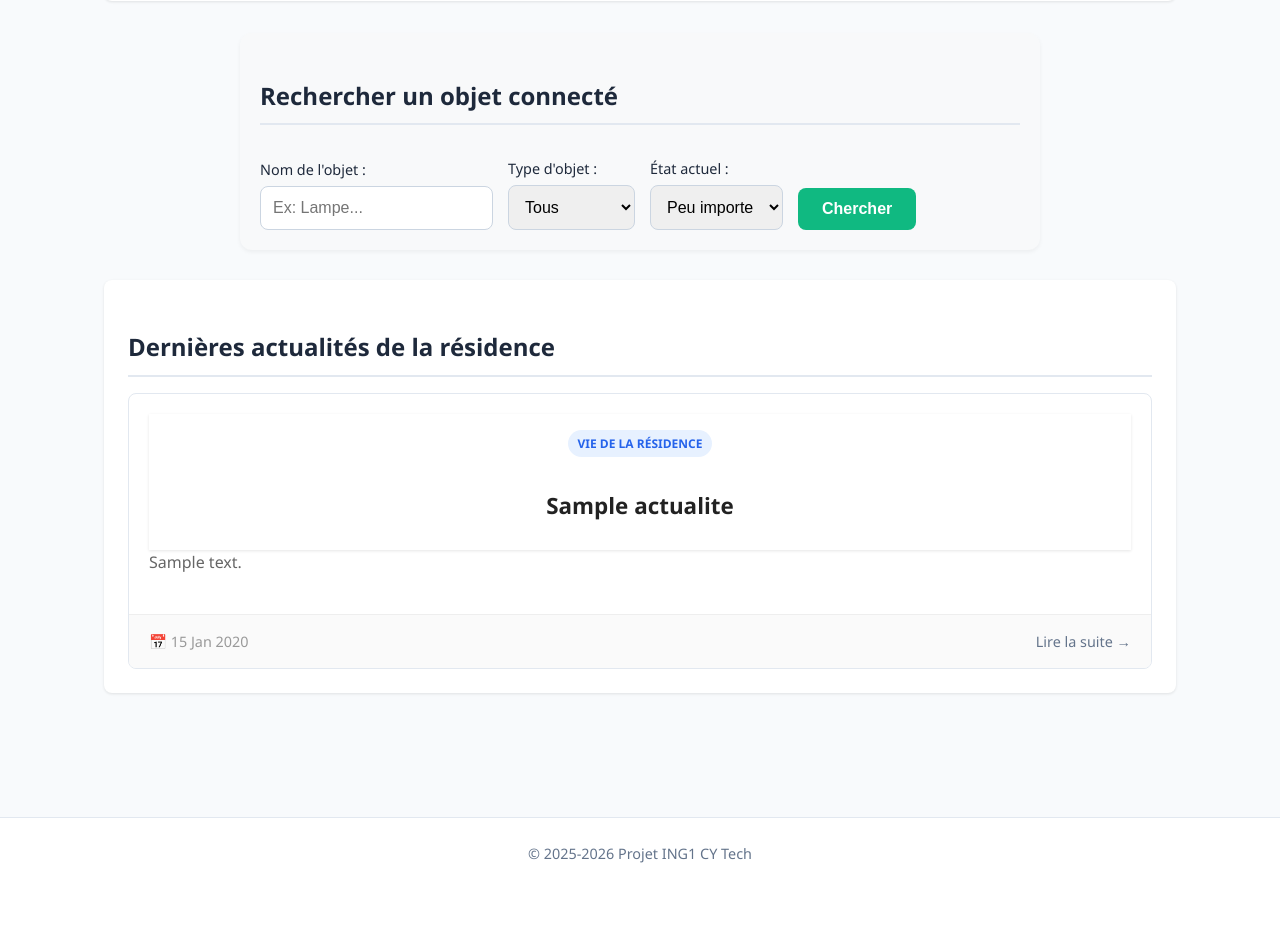
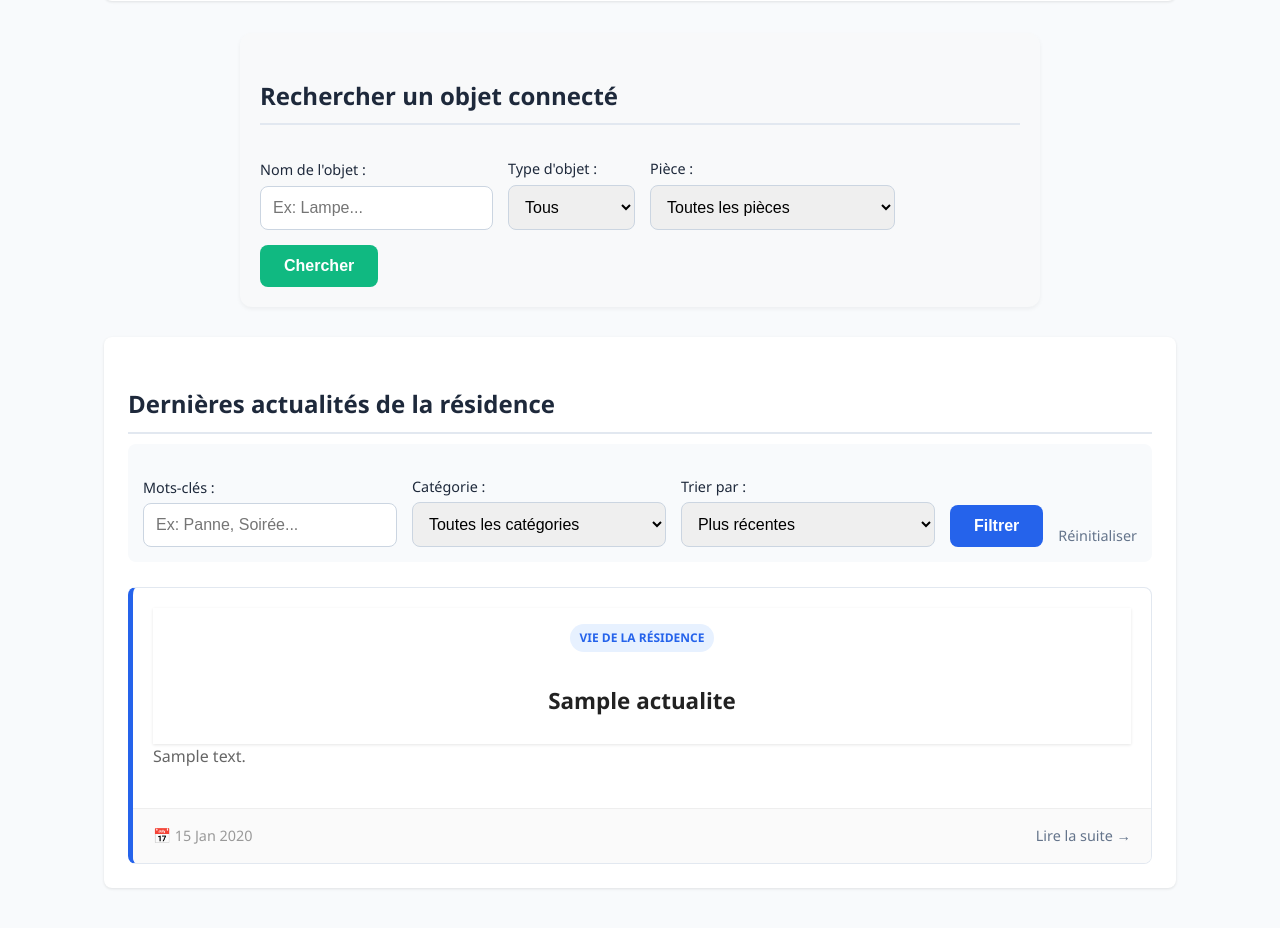
Before and after one commit to Mohamine2/Smart-Uni, a Django app: page / in a window 1280 px wide. Shown: the part 321-1249 px from the top of the page. Before the commit the page ends 1184 px from the top, so only its background shows below. Run offline with Django 5.2, Linux system fonts and the light colour scheme; tables that the repository leaves empty hold one stand-in row (values such as "Sample post").

Commit message:
Réimplémentation de la recherche d'actualités

```diff
--- a/residence_connectee/views.py
+++ b/residence_connectee/views.py
@@ -10,27 +10,50 @@ from decimal import Decimal
 
 # --- 1. MODULE ACCUEIL & ACTUALITÉS ---
 
+from django.shortcuts import render
+from django.db.models import Q
+from decimal import Decimal
+from .models import Actualite, Piece, ObjetConnecte
+
 def home_view(request):
+    # 1. Récupération des paramètres envoyés par le formulaire HTML
+    categorie = request.GET.get('categorie', '')
+    q_actu = request.GET.get('q_actu', '')
+    cat_filtre = request.GET.get('categorie', '')
+    ordre = request.GET.get('ordre', '-date_publication')
+
+    # 2. Initialisation de la requête de base (toutes les actualités)
     actus = Actualite.objects.all()
 
-    cat_filtre = request.GET.get('categorie')
+    # 3. Application des filtres de recherche
+    if q_actu:
+        # On filtre les actus
+        actus = actus.filter(Q(titre__icontains=q_actu) | Q(contenu__icontains=q_actu))
+
     if cat_filtre:
         actus = actus.filter(categorie=cat_filtre)
 
-    ordre = request.GET.get('ordre', 'desc')
-    if ordre == 'asc':
-        actus = actus.order_by('date_publication')
+    # 4. Application du tri
+    if ordre in ['date_publication', '-date_publication']:
+        actus = actus.order_by(ordre)
     else:
         actus = actus.order_by('-date_publication')
+
+    # --- GAMIFICATION ---
+    # On récompense l'étudiant s'il fait une recherche (q_actu ou categorie)
+    if request.user.is_authenticated and (q_actu or cat_filtre):
+        request.user.points_consultation += Decimal('0.50')
+        request.user.save()
 
     context = {
         'actus': actus,
         'categories': Actualite.CHOIX_CATEGORIE,
-        'selected_cat': cat_filtre,
+        'selected_cat': categorie,
         'selected_ordre': ordre,
         'pieces': Piece.objects.all(),
         'type_choices': ObjetConnecte.TYPE_CHOICES,
     }
+
     return render(request, 'index.html', context)
 
 def detail_actualite(request, pk):
--- a/templates/index.html
+++ b/templates/index.html
@@ -3,6 +3,7 @@
 <html lang="fr">
 <head>
     <meta charset="UTF-8">
+    <meta name="viewport" content="width=device-width, initial-scale=1.0">
     <link rel="stylesheet" href="{% static 'style.css' %}">
     <title>Accueil - Smart-Uni</title>
 </head>
@@ -13,6 +14,8 @@
             <ul>
                 <li><a href="{% url 'home' %}">Accueil</a></li>
                 {% if user.is_authenticated %}
+                    <li><a href="{% url 'reservation_salle' %}">Réserver une salle</a></li>
+                    <li><a href="{% url 'liste_etudiants' %}">Annuaire</a></li>
                     <li><a href="{% url 'dashboard' %}" style="font-weight: bold; color: var(--primary-color);">Mon Tableau de Bord ({{ user.username }})</a></li>
                     <li><a href="{% url 'logout' %}">Déconnexion</a></li>
                 {% else %}
@@ -34,34 +37,67 @@
             <form method="GET" action="{% url 'recherche_objets' %}" class="filter-form">
                 <div>
                     <label for="filtre-nom">Nom de l'objet :</label>
-                    <input type="text" id="filtre-nom" name="q" placeholder="Ex: Lampe..." value="{{ mot_cle }}">
+                    <input type="text" id="filtre-nom" name="q" placeholder="Ex: Lampe..." value="{{ request.GET.q }}">
                 </div>
+
                 <div>
                     <label for="filtre-type">Type d'objet :</label>
                     <select id="filtre-type" name="type_objet">
                         <option value="">Tous</option>
                         {% for value, label in type_choices %}
-                            <option value="{{ value }}" {% if value == type_objet_selectionne %}selected{% endif %}>{{ label }}</option>
+                            <option value="{{ value }}" {% if value == request.GET.type_objet %}selected{% endif %}>{{ label }}</option>
                         {% endfor %}
                     </select>
                 </div>
+
                 <div>
-                    <label for="filtre-etat">État actuel :</label>
-                    <select id="filtre-etat" name="etat">
-                        <option value="">Peu importe</option>
-                        <option value="actif" {% if etat_selectionne == "actif" %}selected{% endif %}>Actif</option>
-                        <option value="inactif" {% if etat_selectionne == "inactif" %}selected{% endif %}>Inactif</option>
+                    <label for="filtre-piece">Pièce :</label>
+                    <select id="filtre-piece" name="piece">
+                        <option value="">Toutes les pièces</option>
+                        {% for p in pieces %}
+                            <option value="{{ p.id }}" {% if p.id|stringformat:"s" == request.GET.piece %}selected{% endif %}>{{ p.nom }} (Logement {{ p.logement.numero_logement }})</option>
+                        {% endfor %}
                     </select>
                 </div>
+
                 <button type="submit" class="btn btn-success">Chercher</button>
             </form>
         </section>
 
         <section id="actualites">
-            <h2>Dernières actualités de la résidence</h2>
+            <h2 style="margin-bottom: 10px;">Dernières actualités de la résidence</h2>
+
+            <form method="GET" action="{% url 'home' %}#actualites" class="filter-form" style="margin-bottom: 25px; padding: 15px; background-color: #f8fafc; border-radius: 8px;">
+                <div style="flex: 1; min-width: 150px;">
+                    <label for="q_actu">Mots-clés :</label>
+                    <input type="text" name="q_actu" id="q_actu" placeholder="Ex: Panne, Soirée..." value="{{ request.GET.q_actu }}">
+                </div>
+
+                <div style="flex: 1; min-width: 150px;">
+                    <label for="categorie">Catégorie :</label>
+                    <select name="categorie" id="categorie">
+                        <option value="">Toutes les catégories</option>
+                        {% for value, label in categories %}
+                            <option value="{{ value }}" {% if value == selected_cat %}selected{% endif %}>{{ label }}</option>
+                        {% endfor %}
+                    </select>
+                </div>
+
+                <div style="flex: 1; min-width: 150px;">
+                    <label for="ordre">Trier par :</label>
+                    <select name="ordre" id="ordre">
+                        <option value="-date_publication" {% if selected_ordre == '-date_publication' %}selected{% endif %}>Plus récentes</option>
+                        <option value="date_publication" {% if selected_ordre == 'date_publication' %}selected{% endif %}>Plus anciennes</option>
+                    </select>
+                </div>
+
+                <button type="submit" class="btn" style="height: fit-content; margin-top: auto;">Filtrer</button>
+                <a href="{% url 'home' %}#actualites" class="btn-reset" style="height: fit-content; margin-top: auto;">Réinitialiser</a>
+            </form>
+
             <div class="grid-container">
                 {% for a in actus %}
-                <article class="carte-actu">
+                <article class="carte-actu" style="border-left: 5px solid {% if a.categorie == 'Urgent' %}var(--danger-color){% else %}var(--primary-color){% endif %};">
                     <div class="carte-actu-body">
                         <header>
                             <span class="news-badge">{{ a.get_categorie_display }}</span>
@@ -78,7 +114,7 @@
                 </article>
                 {% empty %}
                 <div class="empty-state">
-                    <p>Aucune actualité ne correspond à cette recherche.</p>
+                    <p>Aucune actualité ne correspond à vos critères de recherche.</p>
                 </div>
                 {% endfor %}
             </div>
```
Also changed, not shown: residence_connectee/update_objets.py (deleted, +0 -28 lines).
